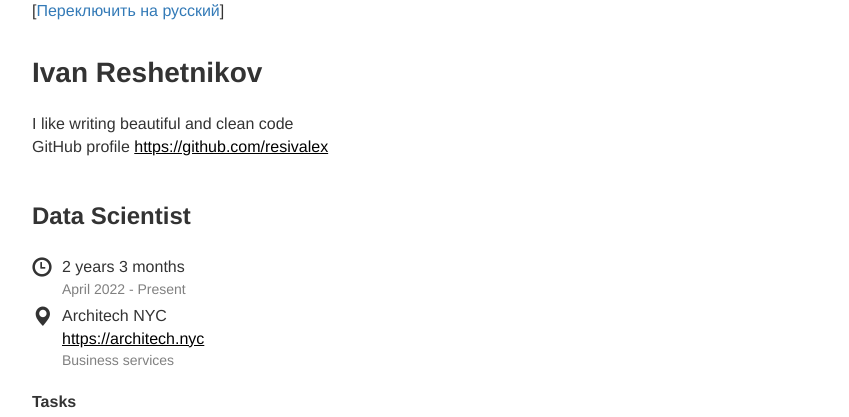
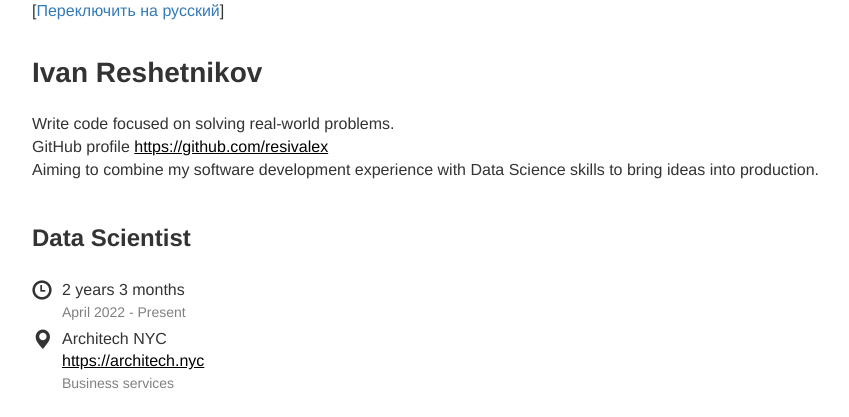
Before and after one commit to resivalex/django-blog, a Django app: page / in a window 1280 px wide. Shown: the top 417 px of the page, without its empty margins (133-982 px from the left). Run offline with Django 3.2, Linux system fonts and the light colour scheme; some libraries are stand-ins or nearby versions.

Commit message:
Update "about"

```diff
--- a/app/templates/app/resume-english-body.html
+++ b/app/templates/app/resume-english-body.html
@@ -8,8 +8,9 @@
     <div class="main-header">Ivan Reshetnikov</div>
 
     <p>
-        I like writing beautiful and clean code<br>
-        GitHub profile {% black_link url="https://github.com/resivalex" %}
+        Write code focused on solving real-world problems.<br>
+        GitHub profile {% black_link url="https://github.com/resivalex" %}<br>
+        Aiming to combine my software development experience with Data Science skills to bring ideas into production.
     </p>
 
     <div class="header">Data Scientist</div>
--- a/app/templates/app/resume-russian-body.html
+++ b/app/templates/app/resume-russian-body.html
@@ -8,8 +8,9 @@
     <div class="main-header">Решетников Иван Александрович</div>
 
     <p>
-        Люблю писать красивый и понятный код<br>
-        GitHub профиль {% black_link url="https://github.com/resivalex" %}
+        Пишу код, ориентированный на решение реальных задач.<br>
+        GitHub профиль {% black_link url="https://github.com/resivalex" %}.<br>
+        Стремлюсь объединить мой опыт в разработке программного обеспечения с навыками в области Data Science для реализации идей в продакшен.
     </p>
 
     <div class="header">Data Scientist</div>
```
